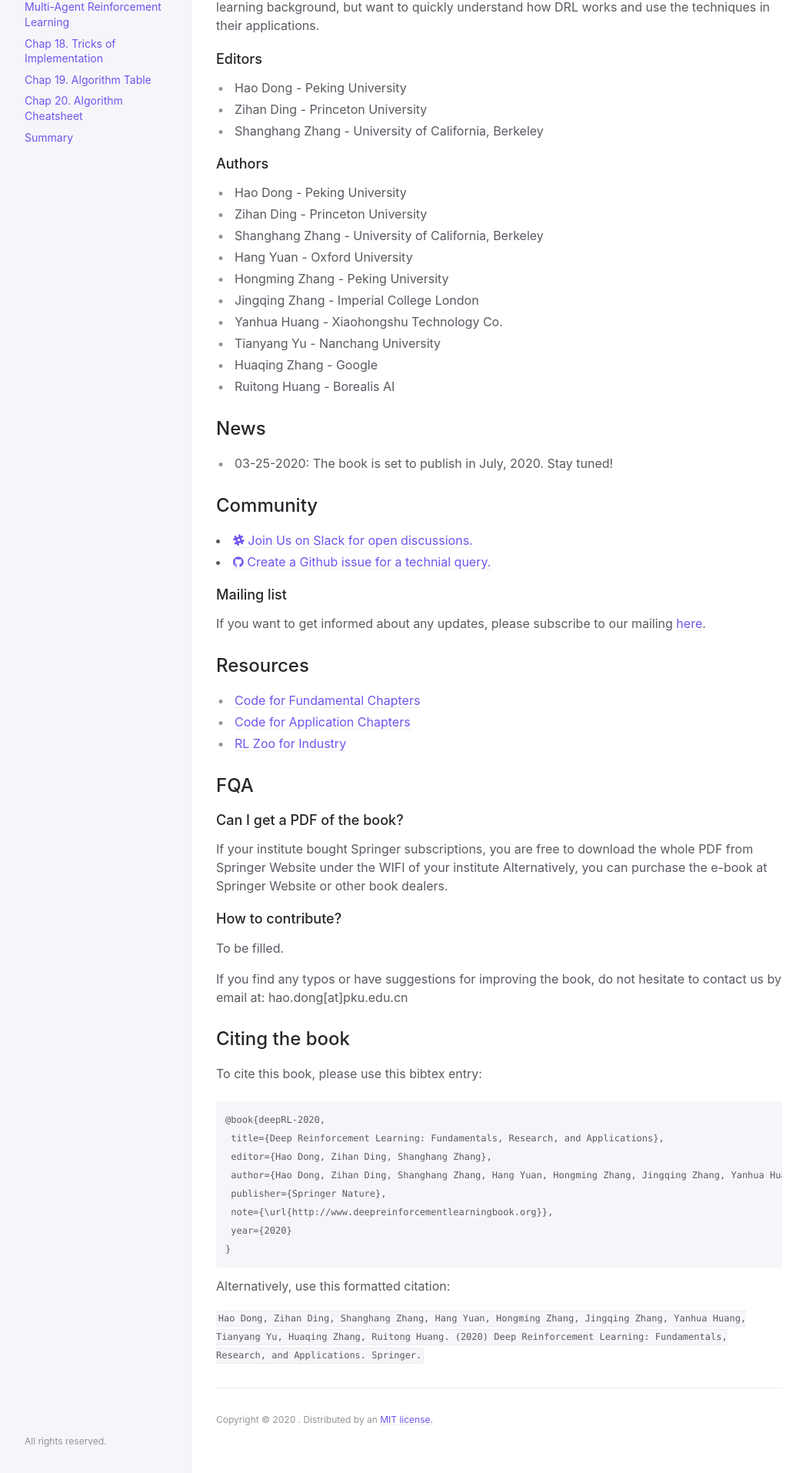
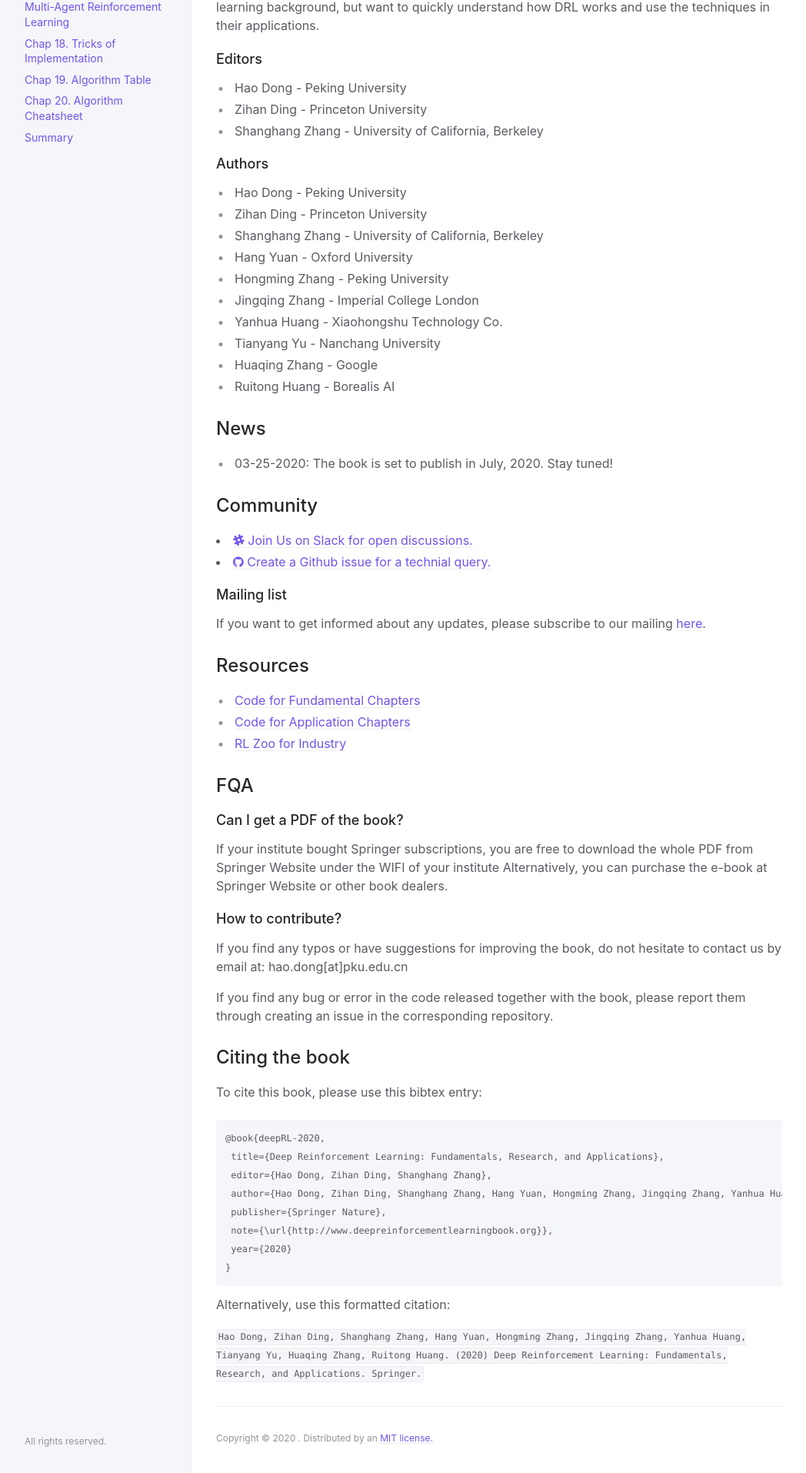
Before and after one commit to deep-reinforcement-learning-book/deep-reinforcement-learning-book.github.io, a Jekyll site: the page built from index.md, in a window 1280 px wide. Shown: the part 872-2786 px from the top of the page at 77% size, without its empty margins (115-1163 px from the left). Built offline with Jekyll 4.4.1, drawn with Linux system fonts in a browser that asks for light colours; nearby versions of some CDN libraries.

Commit message:
udpate index

```diff
--- a/index.md
+++ b/index.md
@@ -78,9 +78,9 @@ If your institute bought Springer subscriptions, you are free to download the wh
 Alternatively, you can purchase the e-book at Springer Website or other book dealers.
 
 ### How to contribute?
-To be filled.
+If you find any typos or have suggestions for improving the book, do not hesitate to contact us by email at: hao.dong[at]pku.edu.cn
 
-If you find any typos or have suggestions for improving the book, do not hesitate to contact us by email at: hao.dong[at]pku.edu.cn
+If you find any bug or error in the code released together with the book, please report them through creating an issue in the corresponding repository.
 
 ## Citing the book
 
```
